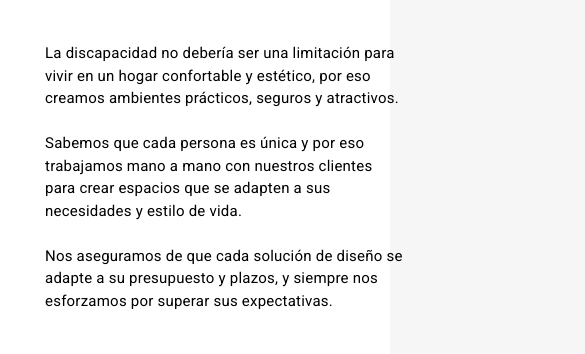
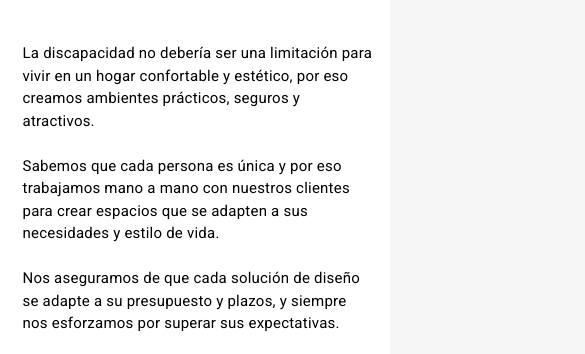
Before and after one commit to sofiaweigandt/habitable, a website: page pages/servicios.html in a window 390 px wide. Shown: the part 1270-1624 px from the top of the page, 585 px wide, since content can reach past the window. Drawn offline with nearby package versions, Linux system fonts and the light colour scheme; grey boxes are pictures that could not be loaded.

Commit message:
error404

```diff
--- a/scss/_animacion.scss
+++ b/scss/_animacion.scss
@@ -6,5 +6,5 @@
 
   .main-img img {
     animation-name: textAlpha;
-    animation-duration: 6s;
+    animation-duration: 5s;
   }
--- a/scss/_commons.scss
+++ b/scss/_commons.scss
@@ -3,7 +3,7 @@ html{
 }
 
 *{
-    box-sizing: border-box;
+    overflow-x: hidden;
 }
 
 
@@ -59,9 +59,7 @@ h3{
 
     @include textos ($mainFont, 2em, 1.5em, 0.015em, center, normal, $fontRegular, $mainColor);
    margin-bottom: 20px;
-   margin-left: 200px;
-   margin-right: 200px;
-}
+   }
 
 
 
--- a/scss/_footer.scss
+++ b/scss/_footer.scss
@@ -2,7 +2,9 @@ html{
     font-size: 62.5%;
 }
 
-
+*{
+    overflow-x: hidden;
+}
 
 .page-contacto{
 @include flex (row, space-around, center, wrap );
--- a/scss/_media.scss
+++ b/scss/_media.scss
@@ -2,9 +2,6 @@ html{
     font-size: 62.5%;
 }
 
-*{
-    box-sizing: border-box;
-}
 
 
     @media (max-width: 780px){
@@ -148,7 +145,6 @@ html{
 @media (max-width: 480px){
 
 
-
     h1{
 
         font-size: 2.3em;
@@ -199,8 +195,6 @@ html{
        font-size: 1.5em;
 
        margin-right: 1em;
-       margin-left: 30px;
-       margin-right: 30px;
        margin-bottom: 30px;
     }
 
@@ -208,12 +202,13 @@ html{
 
     .text-derecha {
 
-       width: 100%;
+       width: 98%;
+
 
     }
 
     .text-izquierda {
-       width: 100%;
+       width: 98%;
 
     }
 
--- a/scss/_nav.scss
+++ b/scss/_nav.scss
@@ -2,7 +2,9 @@ html{
     font-size: 62.5%;
 }
 
-
+*{
+    overflow-x: hidden;
+}
 
 .botonera{
     background-color: $mainColor;
```
Also changed, not shown: error404.html (+1 -1 lines), pages/quienes-somos.html (+6 -3 lines), pages/servicios.html (+6 -3 lines), css/main.css, 1 other file.
